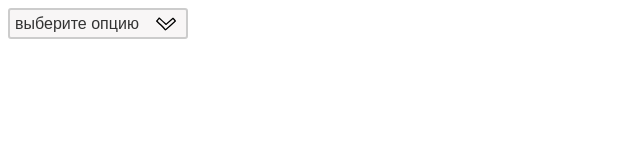
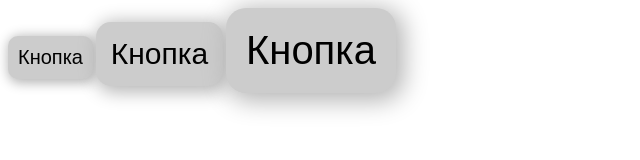
Before and after one commit to Errorsh/html-exercise-1, a plain HTML site: page index.html in a window 1280 px wide. Shown: the whole page, without its empty margins (0-640 px from the left). Drawn offline with Linux system fonts and the light colour scheme.

Commit message:
exercise-15

```diff
--- a/index.html
+++ b/index.html
@@ -7,10 +7,10 @@
     <link rel="stylesheet" href="style.css">
 </head>
 <body>
-    <select name="options" id="" class="styled-select">
-        <option value="none" selected disabled>выберите опцию</option>
-        <option value="option-1">Вариант 1</option>
-        <option value="option-2">Вариант 2</option>
-    </select>
+    <div class="buttons">
+        <button class="sm btn">Кнопка</button>
+        <button class="btn">Кнопка</button>
+        <button class="xl btn">Кнопка</button>
+    </div>
 </body>
 </html>
--- a/style.css
+++ b/style.css
@@ -1,30 +1,24 @@
 body {
     font-family: Arial, sans-serif;
-    font-size: 16px;
+    font-size: 10px;
     color: #000;
 }
-.styled-select {
+.btn {
+    display: inline-block;
+    font-size: 3em;
     cursor: pointer;
-    appearance: none;
 
-    width: 100%;
-    max-width: 180px;
-    height: 10%;
-    padding: 5px;
-    box-sizing: border-box;
-    border: 2px solid #ccc;
-    border-radius: 3px;
+    padding: 0.5em;
+    border-radius: 0.5em;
+    box-shadow: 0.1em 0.1em 0.6em 0.1em #b5b5b5;
 
-    background-image: url("down-arrow-hand-drawn-outline-svgrepo-com.svg");
-    background-position: right 10px center;
-    background-color: #f8f6f6;
-    background-repeat: no-repeat;
-    background-size: 20px;
-
-    font-size: 16px;
-    color: #333;
-    outline: none;
+    background: transparent;
+    background-color: #ccc;
+    border: none;
 }
-.styled-select:focus-visible {
-    outline: 2px solid #1cbc11;
+.sm {
+    font-size: 2em
 }
+.xl {
+    font-size: 4em;
+}
```
Also changed, not shown: down-arrow-hand-drawn-outline-svgrepo-com.svg (deleted).
